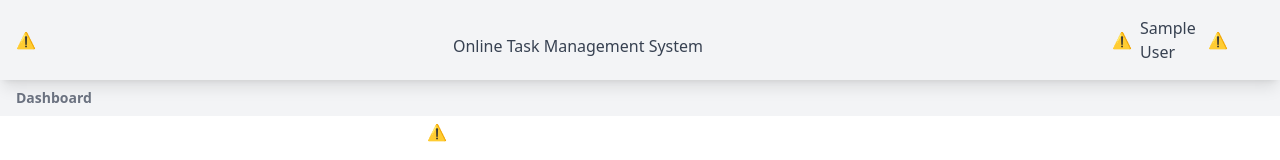
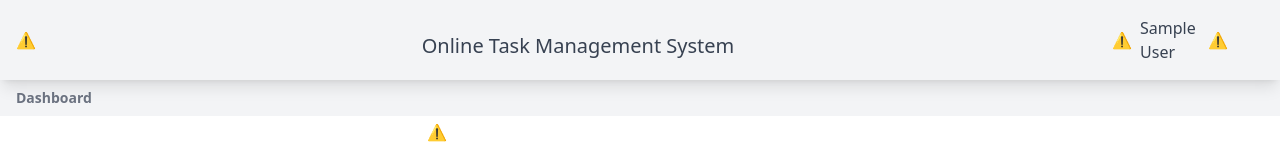
Before and after one commit to SRHQNepal/taskManagementJsFundamental, a plain HTML site: page dashboard.html in a window 1280 px wide. Shown: the top 160 px of the page. Drawn offline with nearby package versions, Linux system fonts and the light colour scheme; no server answers; sample sign-in values are in the browser's storage.

Commit message:
Update dashboard.html

```diff
--- a/dashboard.html
+++ b/dashboard.html
@@ -19,7 +19,7 @@
       <div
         class="container-fluid w-full flex flex-wrap items-center justify-center px-6"
       >
-        <div class="flex flex-row items-center justify-center mt-3">
+        <div class="flex flex-row items-center justify-center mt-3 text-xl">
           Online Task Management System
         </div>
       </div>
```
